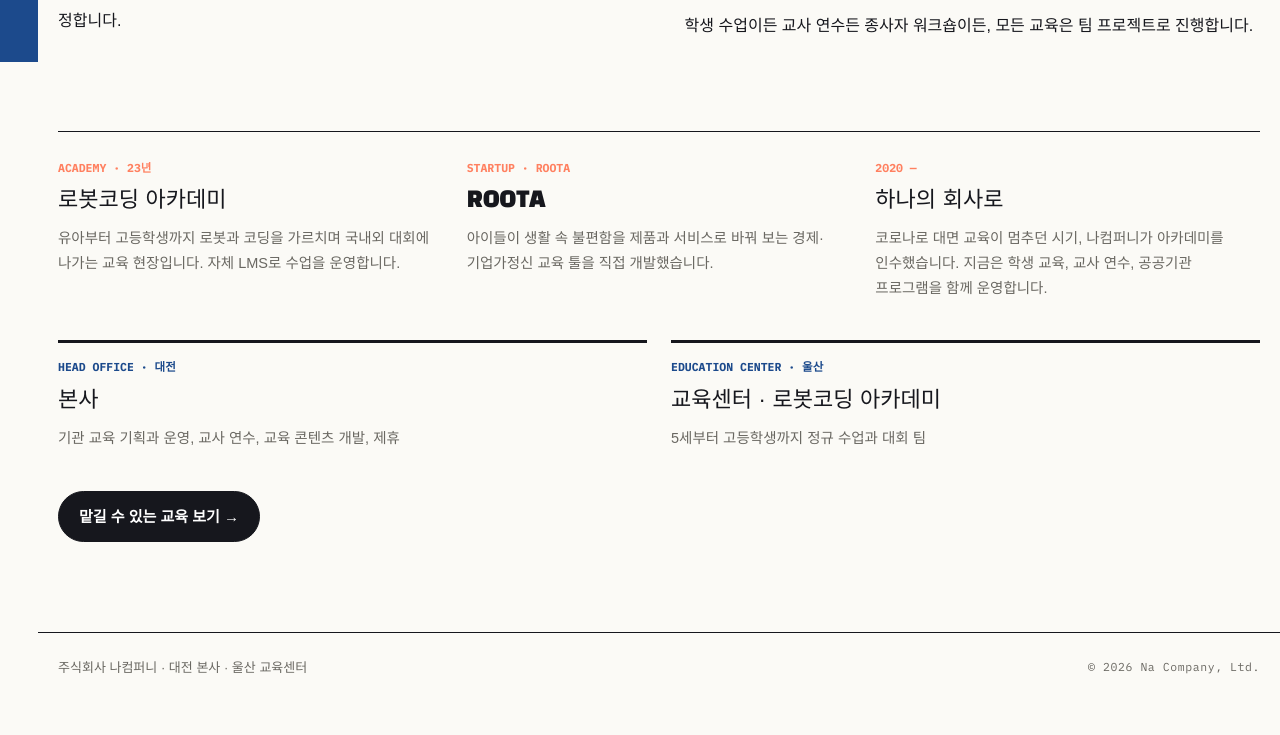
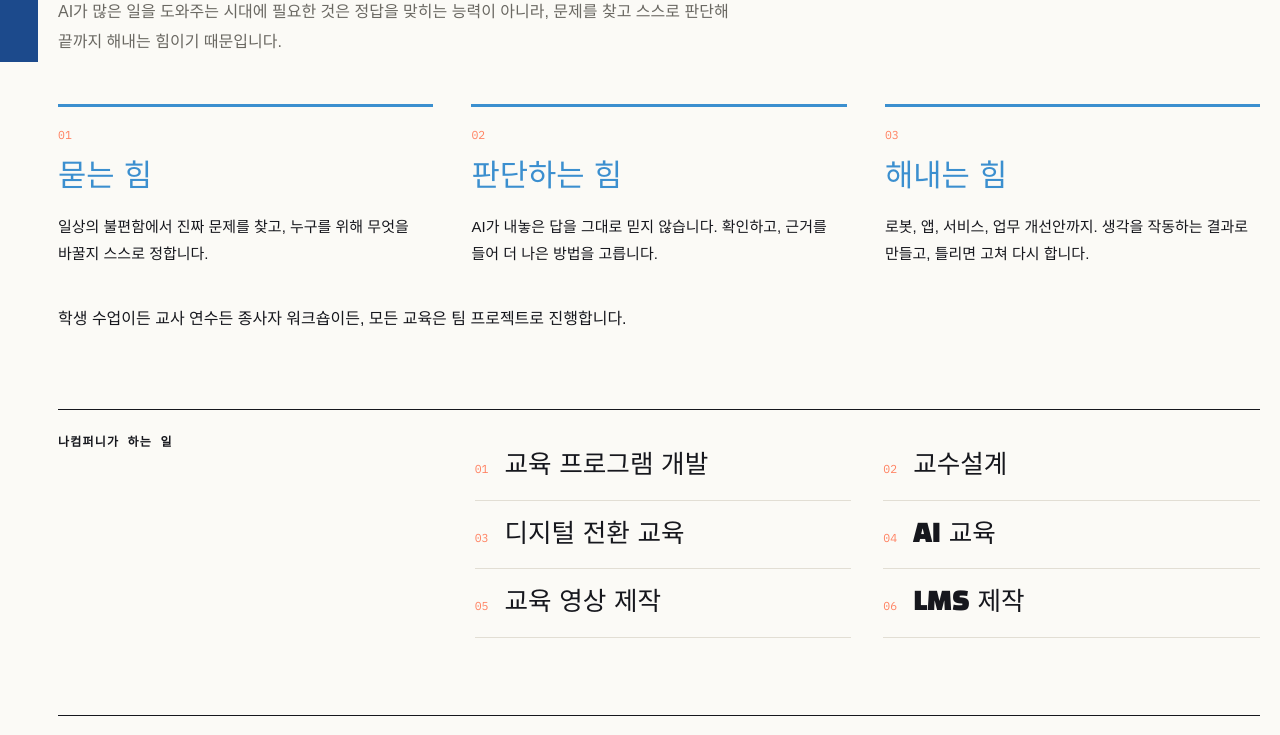
Before and after one commit to seoosea/nacompany-site, an Eleventy site: page src/about.njk in a window 1280 px wide. Shown: the part 738-1473 px from the top of the page. Before the commit the page ends 1441 px from the top, so only its background shows below. Built offline with nearby package versions, Linux system fonts and the light colour scheme; Eleventy itself is replaced by a stand-in of ours; files that its build step writes are made by us from their sources; a web font is replaced by a local one.

Commit message:
Add files via upload

```diff
--- a/eleventy.config.js
+++ b/eleventy.config.js
@@ -99,6 +99,21 @@
     block && block.photos && block.photos[0] ? block.photos[0].focus || "center" : "center"
   );
 
+  // 회사 소개: 철학 글을 '첫 문장 / 나머지 / 세 가지 힘(○○ — 설명) / 맺는 말'로 나누기
+  const phil = (t) => {
+    const ps = String(t || "").trim().split(/\n\s*\n/).map((s) => s.trim()).filter(Boolean);
+    const isPower = (p) => /^.{1,12}\s[—–-]\s/.test(p);
+    const first = ps.find((p) => !isPower(p)) || "";
+    const m = first.match(/^(.+?[.?!])\s+(.+)$/s);
+    return {
+      lead: m ? m[1] : first,
+      leadRest: m ? m[2] : "",
+      powers: ps.filter(isPower).map((p) => { const [k, ...v] = p.split(/\s[—–-]\s/); return { k, v: v.join(" — ") }; }),
+      close: ps.filter((p) => p !== first && !isPower(p)),
+    };
+  };
+  eleventyConfig.addFilter("phil", phil);
+
   // 첫 화면: Editor's Pick은 가장 최근 것 하나만
   eleventyConfig.addFilter("latestPickOnly", (items) => {
     let seen = false;
--- a/src/_data/site.json
+++ b/src/_data/site.json
@@ -6,6 +6,14 @@
   "slogan_line1": "묻는 힘, 판단하는 힘,",
   "slogan_line2": "해내는 힘",
   "intro": "로봇·코딩·AI는 도구입니다. 나컴퍼니는 학교와 기관을 위해, 스스로 문제를 찾고 끝까지 해내는 교육을 기획하고 운영합니다.",
+  "services": [
+    "교육 프로그램 개발",
+    "교수설계",
+    "디지털 전환 교육",
+    "AI 교육",
+    "교육 영상 제작",
+    "LMS 제작"
+  ],
   "academy_url": "",
   "lms_url": "https://playsteam.org",
   "inquiry_form_url": "",
--- a/src/about.njk
+++ b/src/about.njk
@@ -16,7 +16,20 @@
   </div>
 </div></section>
 <section class="page about-page"><div class="wrap">
-  {% if about %}<div class="about-body">{{ about.data.block.body | paragraphs | safe }}</div>{% endif %}
+  {% if about %}{%- set ph = about.data.block.body | phil -%}
+  <div class="phil-b">
+    <p class="phil-lead">{{ ph.lead }}</p>
+    {% if ph.leadRest %}<p class="phil-rest">{{ ph.leadRest }}</p>{% endif %}
+    {% if ph.powers.length %}<ol class="phil-pw">{% for p in ph.powers %}<li><span class="n">0{{ loop.index }}</span><h3>{{ p.k }}</h3><p>{{ p.v }}</p></li>{% endfor %}</ol>{% endif %}
+    {% for c in ph.close %}<p class="phil-close">{{ c }}</p>{% endfor %}
+  </div>
+  {% endif %}
+  {% if site.services and site.services.length %}
+  <div class="svc">
+    <h2 class="svc-h">나컴퍼니가 하는 일</h2>
+    <ol>{% for s in site.services %}<li><span>{{ "0" if loop.index < 10 }}{{ loop.index }}</span>{{ s }}</li>{% endfor %}</ol>
+  </div>
+  {% endif %}
   <div class="roots">
     <div><span class="k">ACADEMY · 23년</span><h3>로봇코딩 아카데미</h3><p>유아부터 고등학생까지 로봇과 코딩을 가르치며 국내외 대회에 나가는 교육 현장입니다. 자체 LMS로 수업을 운영합니다.</p></div>
     <div><span class="k">STARTUP · ROOTA</span><h3>ROOTA</h3><p>아이들이 생활 속 불편함을 제품과 서비스로 바꿔 보는 경제·기업가정신 교육 툴을 직접 개발했습니다.</p></div>
--- a/src/admin/config.yml
+++ b/src/admin/config.yml
@@ -189,8 +189,9 @@
           - { name: description, label: 검색 결과에 보일 회사 설명, widget: text, maxlength: 150 }
           - { name: keywords, label: 검색어, widget: string, hint: "쉼표로 구분 (예: 대전 교사 연수, 울산 AI 교육)" }
           - { name: slogan_line1, label: 첫 화면 슬로건 첫 줄, widget: string, maxlength: 20 }
-          - { name: slogan_line2, label: 첫 화면 슬로건 둘째 줄 (주황색), widget: string, maxlength: 20 }
+          - { name: slogan_line2, label: 첫 화면 슬로건 둘째 줄, widget: string, maxlength: 20 }
           - { name: intro, label: 첫 화면 소개 글, widget: text, maxlength: 160 }
+          - { name: services, label: 회사 소개 · 나컴퍼니가 하는 일, widget: list, required: false, hint: "한 줄에 하나씩. 회사 소개 페이지에 번호를 붙여 보여 줍니다", field: { name: service, label: 하는 일, widget: string, maxlength: 20 } }
           - { name: academy_url, label: 학원 사이트 주소, widget: string, required: false, hint: "비워 두면 '학원 바로가기' 버튼이 숨겨집니다" }
           - { name: lms_url, label: LMS 주소, widget: string, required: false }
           - { name: inquiry_form_url, label: 문의서 주소 (구글 설문지 등), widget: string, required: false, hint: "비워 두면 '문의서 작성하기' 버튼이 숨겨집니다" }
--- a/src/assets/css/site.css
+++ b/src/assets/css/site.css
@@ -290,3 +290,21 @@
   .top nav{display:flex;order:3;width:100%;gap:20px;overflow-x:auto;white-space:nowrap;padding:10px 0 12px;margin-top:12px;border-top:1px solid var(--rule);scrollbar-width:none;-webkit-overflow-scrolling:touch}
   .top nav::-webkit-scrollbar{display:none}
 }
+
+/* 회사 소개 본문: 한 문장 → 세 가지 힘 → 맺는 말 */
+.phil-b{border-top:1px solid var(--ink);padding-top:clamp(28px,4vw,48px)}
+.phil-lead{font-family:var(--f-display);font-size:clamp(24px,2.8vw,38px);line-height:1.35;max-width:24em;margin:0 0 14px}
+.phil-rest{font-size:16px;line-height:1.85;color:var(--muted);max-width:44em}
+.phil-pw{list-style:none;margin:clamp(32px,4vw,48px) 0 0;padding:0;display:grid;grid-template-columns:repeat(3,minmax(0,1fr));gap:clamp(20px,3vw,40px)}
+.phil-pw li{border-top:3px solid var(--blue);padding-top:14px}
+.phil-pw .n{font-family:var(--f-mono);font-size:11.5px;color:var(--coral)}
+.phil-pw h3{font-family:var(--f-display);font-size:clamp(24px,2.4vw,32px);color:var(--blue);margin:4px 0 10px}
+.phil-pw p{font-size:15px;line-height:1.8}
+.phil-close{margin-top:clamp(28px,3vw,40px);font-size:16px;font-weight:500}
+.svc{margin-top:clamp(48px,6vw,80px);border-top:1px solid var(--ink);padding-top:22px;display:grid;grid-template-columns:minmax(0,1fr) minmax(0,2fr);gap:24px}
+.svc-h{font-family:var(--f-mono);font-size:12px;font-weight:700;letter-spacing:.1em}
+.svc ol{list-style:none;margin:0;padding:0;display:grid;grid-template-columns:repeat(2,minmax(0,1fr));column-gap:32px}
+.svc li{display:flex;gap:16px;align-items:baseline;font-family:var(--f-display);font-size:clamp(20px,2vw,26px);padding:12px 0;border-bottom:1px solid var(--rule)}
+.svc li span{font-family:var(--f-mono);font-size:11.5px;color:var(--coral)}
+@media (max-width:820px){.phil-pw{grid-template-columns:1fr}.svc{grid-template-columns:1fr}}
+@media (max-width:520px){.svc ol{grid-template-columns:1fr}}
```
